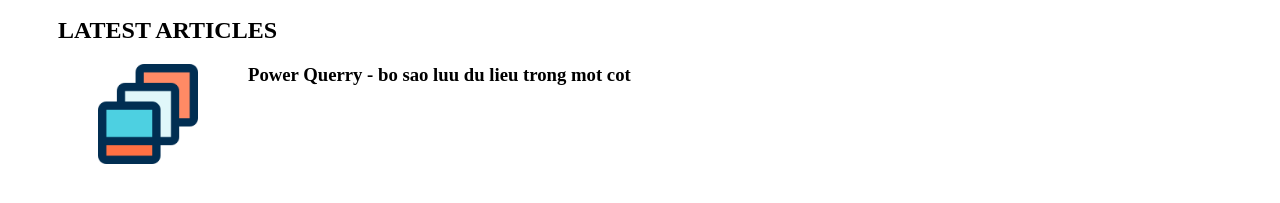
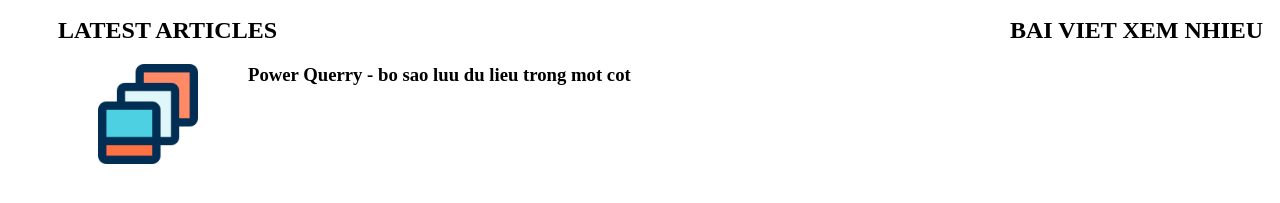
Before and after one commit to tinysoda/lesson4-layout, a plain HTML site: page bai1/index.html in a window 1280 px wide. Shown: the part 131-334 px from the top of the page. Drawn offline with Linux system fonts and the light colour scheme.

Commit message:
added sidebar

```diff
--- a/bai1/index.html
+++ b/bai1/index.html
@@ -42,7 +42,12 @@
                     </ul>
                 </div>
             </div>
-            <div class="sidebar"></div>
+            <div class="sidebar" style="padding-right: 0%;">
+                <div class="searchbox"></div>
+                <div class="mostwatched">
+                    <h2>bai viet xem nhieu</h2>
+                </div>
+            </div>
         </div>
     </div>
 </body>
--- a/bai1/style.css
+++ b/bai1/style.css
@@ -35,3 +35,11 @@ h3{
     margin-top: 0%;
     margin-bottom: 10%;
 }
+
+.main{
+    display: flex;
+
+}
+.sidebar{
+    padding-left: 30%;
+}
```
